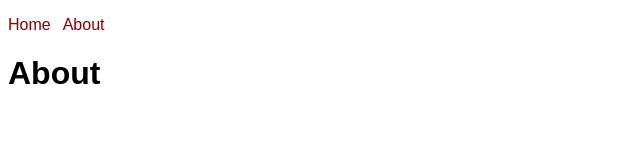
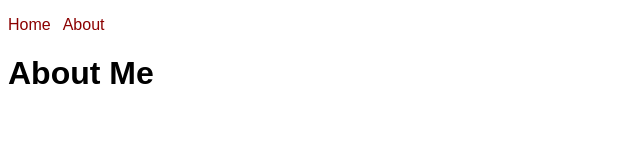
Before and after one commit to mydevth/NextJS-MirkoNasto-myblog, a Next.js app: page /about in a window 1280 px wide. Shown: the top 160 px of the page, without its empty margins (0-640 px from the left). Built offline with nearby package versions, Linux system fonts and the light colour scheme.

Commit message:
Update about.js

```diff
--- a/pages/about.js
+++ b/pages/about.js
@@ -8,7 +8,7 @@ function AboutPage() {
         <title>About - My Blog</title>
       </Head>
       <main>
-        <h1>About</h1>
+        <h1>About Me</h1>
       </main>
     </>
   );
```
